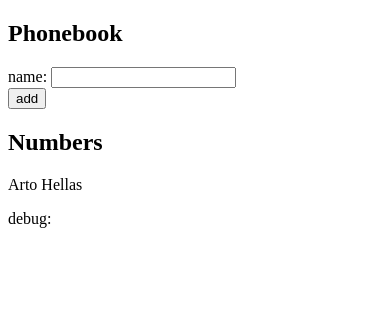
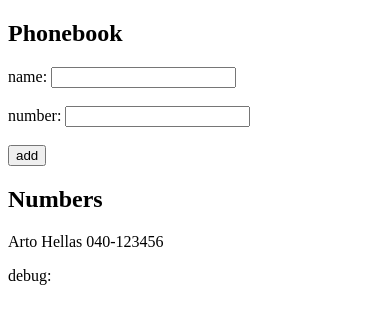
Before and after one commit to kpav33/fullstackopen, a React (Create React App) app in the folder part2/phonebook/: page / in a window 390 px wide. Shown: the top 324 px of the page. Built offline with nearby package versions, Linux system fonts and the light colour scheme.

Commit message:
Add exercise 2.8. phonebook solution

```diff
--- a/part2/phonebook/src/App.js
+++ b/part2/phonebook/src/App.js
@@ -2,17 +2,25 @@ import React, { useState } from "react";
 import "./App.css";
 
 function App() {
-  const [persons, setPersons] = useState([{ name: "Arto Hellas" }]);
+  const [persons, setPersons] = useState([
+    { name: "Arto Hellas", number: "040-123456" },
+  ]);
   const [newName, setNewName] = useState("");
+  const [newNumber, setNewNumber] = useState("");
 
-  function handleInputChange(event) {
+  function handleNameChange(event) {
     setNewName(event.target.value);
+  }
+
+  function handleNumberChange(event) {
+    setNewNumber(event.target.value);
   }
 
   function handleFormSubmit(event) {
     event.preventDefault();
     const newPerson = {
       name: newName,
+      number: newNumber,
     };
 
     // Prevent the user from being able to add names that already exist in the phonebook
@@ -24,13 +32,16 @@ function App() {
     if (preventDuplicates) {
       setPersons((prevPersons) => [...prevPersons, newPerson]);
       setNewName("");
+      setNewNumber("");
     } else {
       alert(`${newName} is already added to phonebook.`);
     }
   }
 
   const personsDisplay = persons.map((person) => (
-    <p key={person.name}>{person.name}</p>
+    <p key={person.name}>
+      {person.name} {person.number}
+    </p>
   ));
 
   return (
@@ -38,15 +49,26 @@ function App() {
       <h2>Phonebook</h2>
       <form onSubmit={handleFormSubmit}>
         <div>
-          name: <input value={newName} onChange={handleInputChange} />
+          name:{" "}
+          <input value={newName} onChange={handleNameChange} name="name" />
         </div>
+        <br />
+        <div>
+          number:{" "}
+          <input
+            value={newNumber}
+            onChange={handleNumberChange}
+            name="number"
+          />
+        </div>
+        <br />
         <div>
           <button type="submit">add</button>
         </div>
       </form>
       <h2>Numbers</h2>
       {personsDisplay}
-      <div>debug: {newName}</div>
+      <div>debug: {newNumber}</div>
     </div>
   );
 }
```
